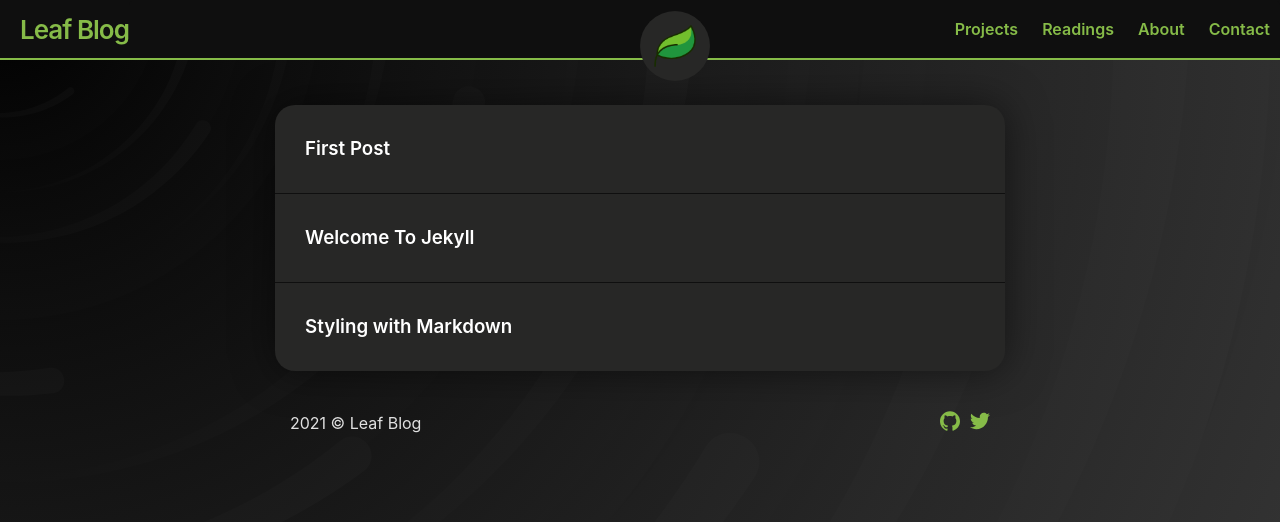
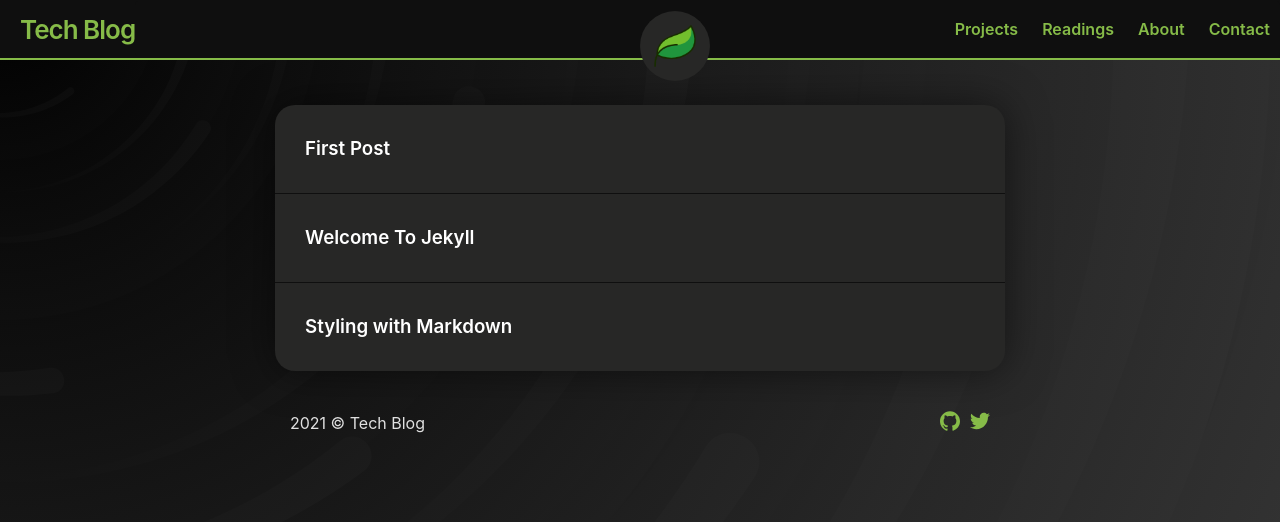
Before and after one commit to jhancock75/my-blog, a Jekyll site: the page built from index.md, in a window 1280 px wide. Shown: the top 522 px of the page. Built offline with Jekyll 4.4.1, drawn with Linux system fonts in a browser that asks for light colours.

Commit message:
Update _config.yml

```diff
--- a/_config.yml
+++ b/_config.yml
@@ -1,4 +1,4 @@
-title: Leaf Blog
+title: Tech Blog
 iconURL: assets/default-icon.png
 remote_theme: jekyll-theme-leaf
 
```
